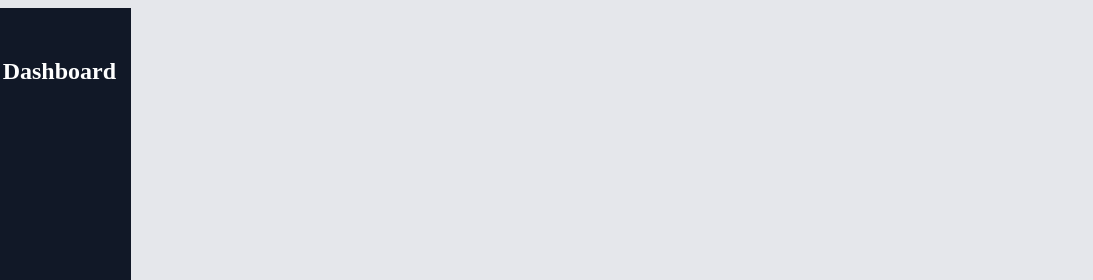
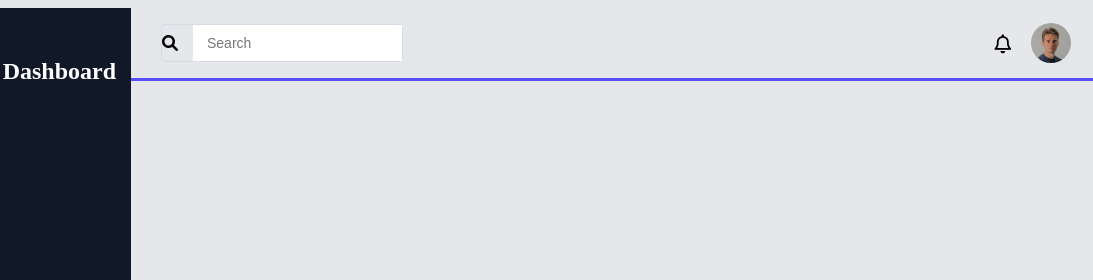
Before and after one commit to ks-vijai/Admin-Dashboard, a plain HTML site: page index.html in a window 1280 px wide. Shown: the top 280 px of the page, 187-1280 px from the left. Drawn offline with Linux system fonts and the light colour scheme.

Commit message:
feat: html & css: add search bar
Signed-off-by: ks-vijai <vijaiks.19cse@kongu.edu>

```diff
--- a/index.html
+++ b/index.html
@@ -50,5 +50,23 @@
         </li>
       </div>
     </section>
+    <section class="user-interface">
+      <div class="search-bar">
+        <div>
+          <div class="search-section">
+            <i class="fa fa-sharp fa-solid fa-magnifying-glass search-icon"></i>
+            <input type="search" placeholder="Search" class="search-input" />
+          </div>
+        </div>
+        <div class="profile-section">
+          <i class="far fa-bell bell-icon"></i>
+          <img
+            src="./assets/profile-image.jpg"
+            alt="Profle"
+            class="profile-image"
+          />
+        </div>
+      </div>
+    </section>
   </body>
 </html>
--- /dev/null
+++ b/styles/dashboard.css
@@ -0,0 +1,52 @@
+.user-interface {
+  width: calc(100% - 310px);
+}
+
+.search-bar {
+  align-items: center;
+  border-bottom: 3px solid #594ef7;
+  display: flex;
+  justify-content: space-between;
+  padding: 15px 30px;
+}
+
+.search-section {
+  align-items: center;
+  border: 1px solid #d7dbe6;
+  border-radius: 4px;
+  display: flex;
+  justify-content: flex-start;
+}
+
+.search-input {
+  border: none;
+  font-size: 14px;
+  margin: none;
+  padding: 10px 14px;
+}
+
+.search-icon {
+  cursor: pointer;
+  margin-right: 15px;
+}
+
+.profile-section {
+  align-items: center;
+  display: flex;
+  justify-content: flex-start;
+}
+
+.bell-icon {
+  cursor: pointer;
+  font-size: 19px;
+  font-weight: 400;
+  margin-right: 20px;
+}
+
+.profile-image {
+  border-radius: 50%;
+  cursor: pointer;
+  height: 40px;
+  object-fit: cover;
+  width: 40px;
+}
--- a/styles/styles.css
+++ b/styles/styles.css
@@ -1,6 +1,8 @@
 @import "menubar.css";
+@import "dashboard.css";
 
 body {
   background-color: #e5e7eb;
+  display: flex;
   width: 100%;
 }
```
Also changed, not shown: assets/profile-image.jpg (added).
